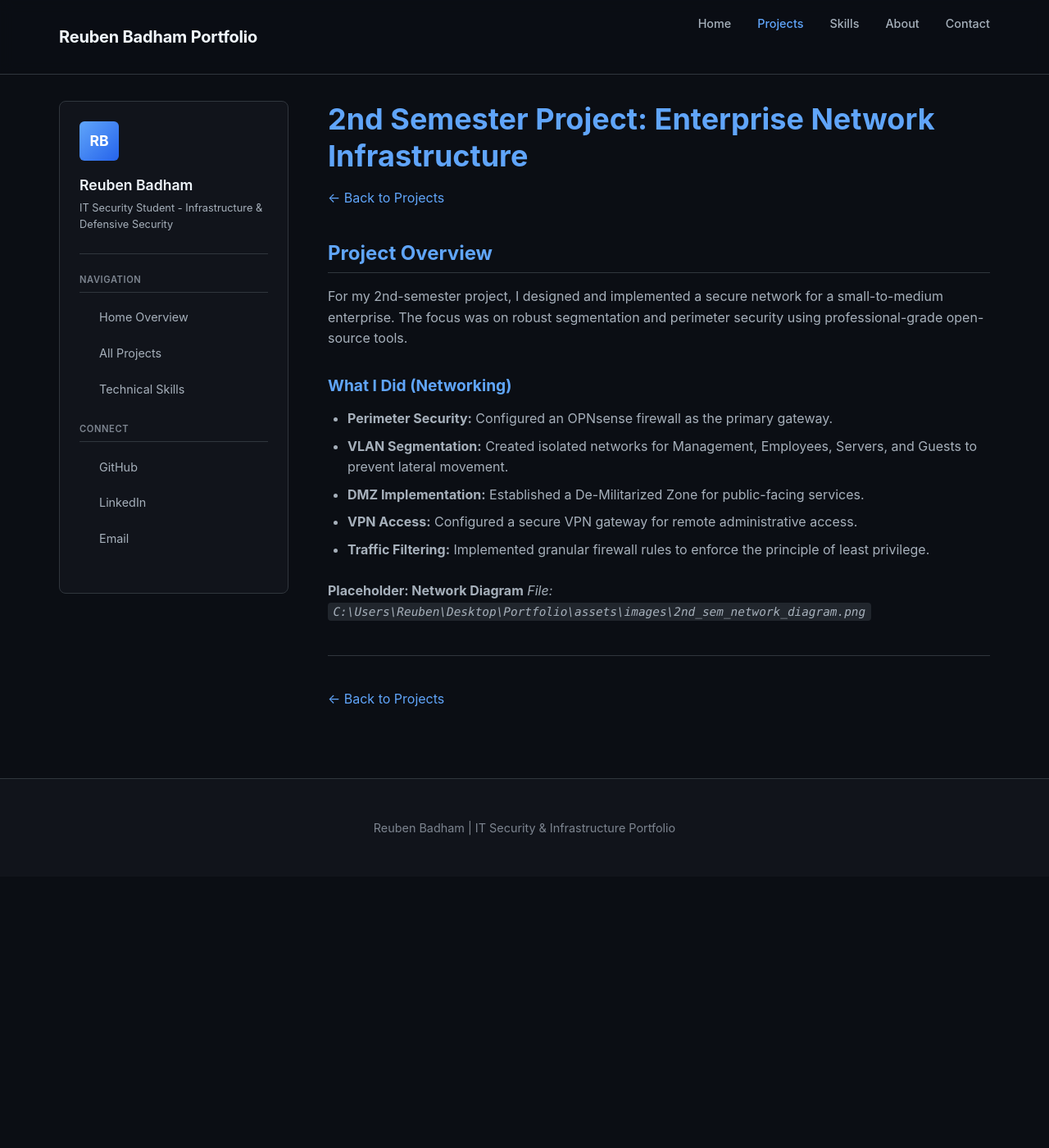
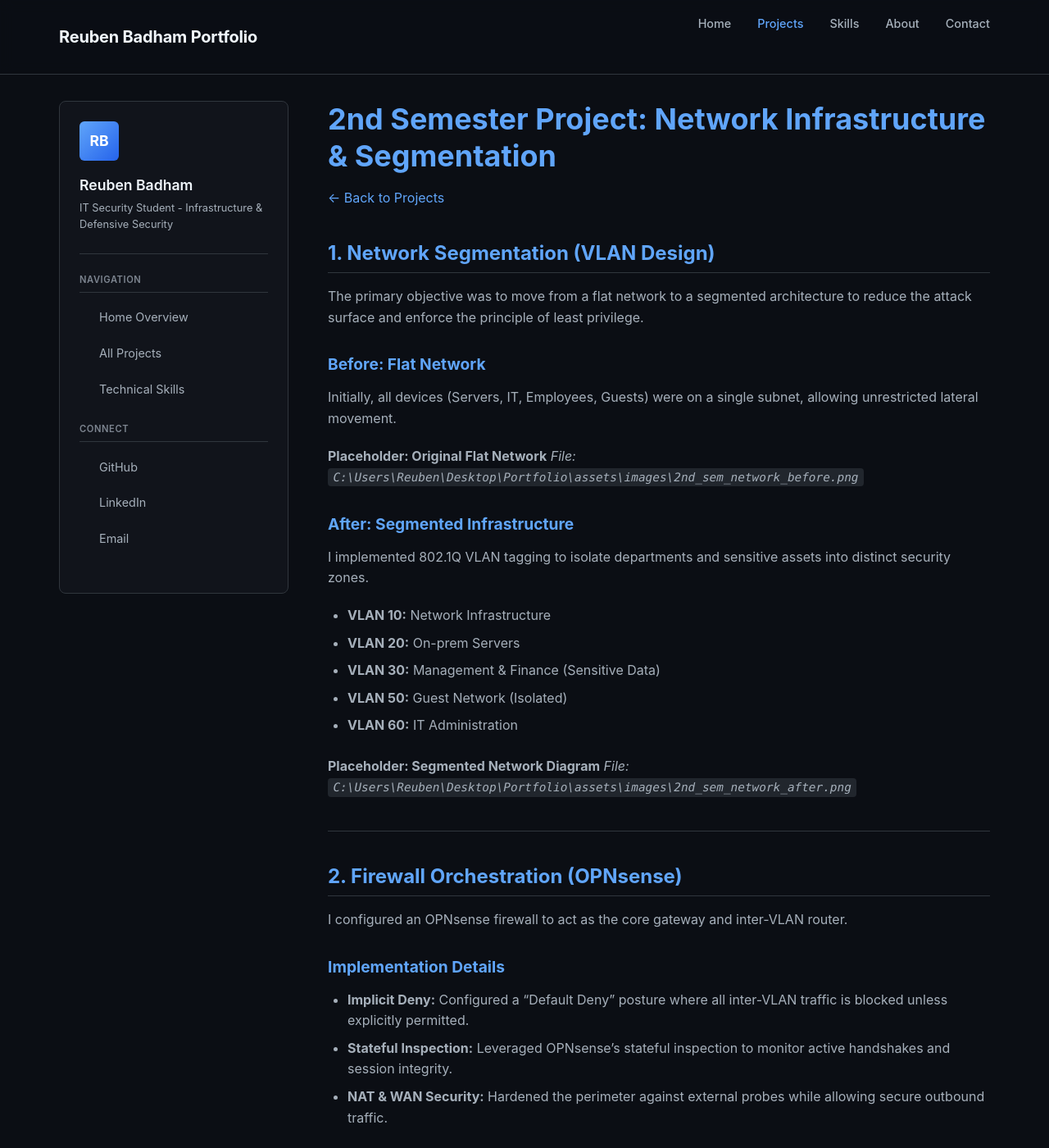
Before and after one commit to Sin9ularity1/Portfolio, a Jekyll site: the page built from projects/networking/2nd-semester-project.md, in a window 1280 px wide and 1400 px high. Shown: the whole window at 82% size. Built offline with Jekyll 4.4.1, drawn with Linux system fonts in a browser that asks for light colours; some of the changed text lies outside the part shown.

Commit message:
modify 2nd sem project page structure

```diff
--- a/projects/networking/2nd-semester-project.md
+++ b/projects/networking/2nd-semester-project.md
@@ -3,22 +3,51 @@ layout: default
 title: 2nd Semester Project - Networking
 ---
 
-# 2nd Semester Project: Enterprise Network Infrastructure
+# 2nd Semester Project: Network Infrastructure & Segmentation
 
 [<- Back to Projects]({{ '/projects.html' | relative_url }})
 
-## Project Overview
-For my 2nd-semester project, I designed and implemented a secure network for a small-to-medium enterprise. The focus was on robust segmentation and perimeter security using professional-grade open-source tools.
+## 1. Network Segmentation (VLAN Design)
+The primary objective was to move from a flat network to a segmented architecture to reduce the attack surface and enforce the principle of least privilege.
 
-### What I Did (Networking)
-*   **Perimeter Security:** Configured an OPNsense firewall as the primary gateway.
-*   **VLAN Segmentation:** Created isolated networks for Management, Employees, Servers, and Guests to prevent lateral movement.
-*   **DMZ Implementation:** Established a De-Militarized Zone for public-facing services.
-*   **VPN Access:** Configured a secure VPN gateway for remote administrative access.
-*   **Traffic Filtering:** Implemented granular firewall rules to enforce the principle of least privilege.
+### Before: Flat Network
+Initially, all devices (Servers, IT, Employees, Guests) were on a single subnet, allowing unrestricted lateral movement.
 
-**Placeholder: Network Diagram**
-*File: `C:\Users\Reuben\Desktop\Portfolio\assets\images\2nd_sem_network_diagram.png`*
+**Placeholder: Original Flat Network**
+*File: `C:\Users\Reuben\Desktop\Portfolio\assets\images\2nd_sem_network_before.png`*
+
+### After: Segmented Infrastructure
+I implemented 802.1Q VLAN tagging to isolate departments and sensitive assets into distinct security zones.
+
+*   **VLAN 10:** Network Infrastructure
+*   **VLAN 20:** On-prem Servers
+*   **VLAN 30:** Management & Finance (Sensitive Data)
+*   **VLAN 50:** Guest Network (Isolated)
+*   **VLAN 60:** IT Administration
+
+**Placeholder: Segmented Network Diagram**
+*File: `C:\Users\Reuben\Desktop\Portfolio\assets\images\2nd_sem_network_after.png`*
+
+---
+
+## 2. Firewall Orchestration (OPNsense)
+I configured an OPNsense firewall to act as the core gateway and inter-VLAN router.
+
+### Implementation Details
+*   **Implicit Deny:** Configured a "Default Deny" posture where all inter-VLAN traffic is blocked unless explicitly permitted.
+*   **Stateful Inspection:** Leveraged OPNsense's stateful inspection to monitor active handshakes and session integrity.
+*   **NAT & WAN Security:** Hardened the perimeter against external probes while allowing secure outbound traffic.
+
+**Placeholder: Firewall Rule Inventory**
+*File: `C:\Users\Reuben\Desktop\Portfolio\assets\images\2nd_sem_firewall_config.png`*
+
+---
+
+## 3. Remote Access (VPN)
+To allow for secure remote administration, I implemented a VPN gateway. This ensures that IT staff can manage the infrastructure without exposing management ports (SSH/WebGUI) directly to the internet.
+
+**Placeholder: VPN Gateway Configuration**
+*File: `C:\Users\Reuben\Desktop\Portfolio\assets\images\2nd_sem_vpn_setup.png`*
 
 ---
 [<- Back to Projects]({{ '/projects.html' | relative_url }})
```
Also changed, not shown: projects/systems/2nd-semester-project.md (+29 -10 lines).
